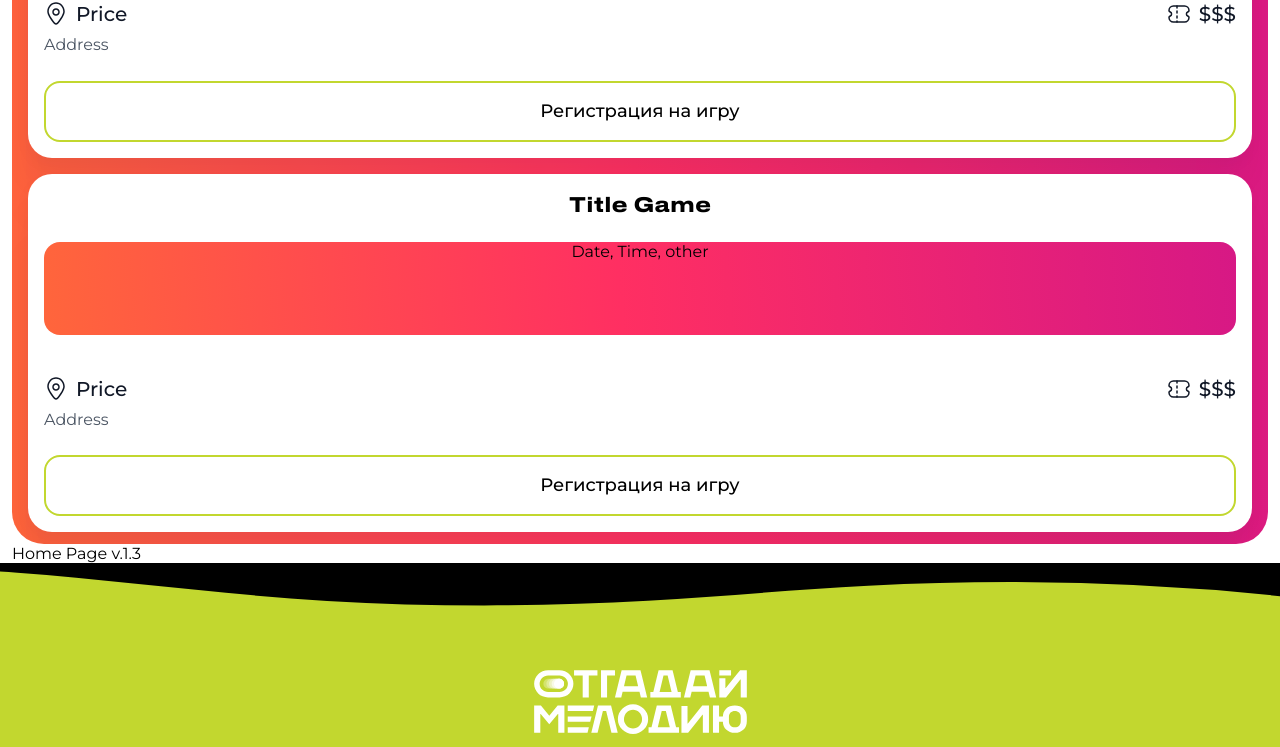
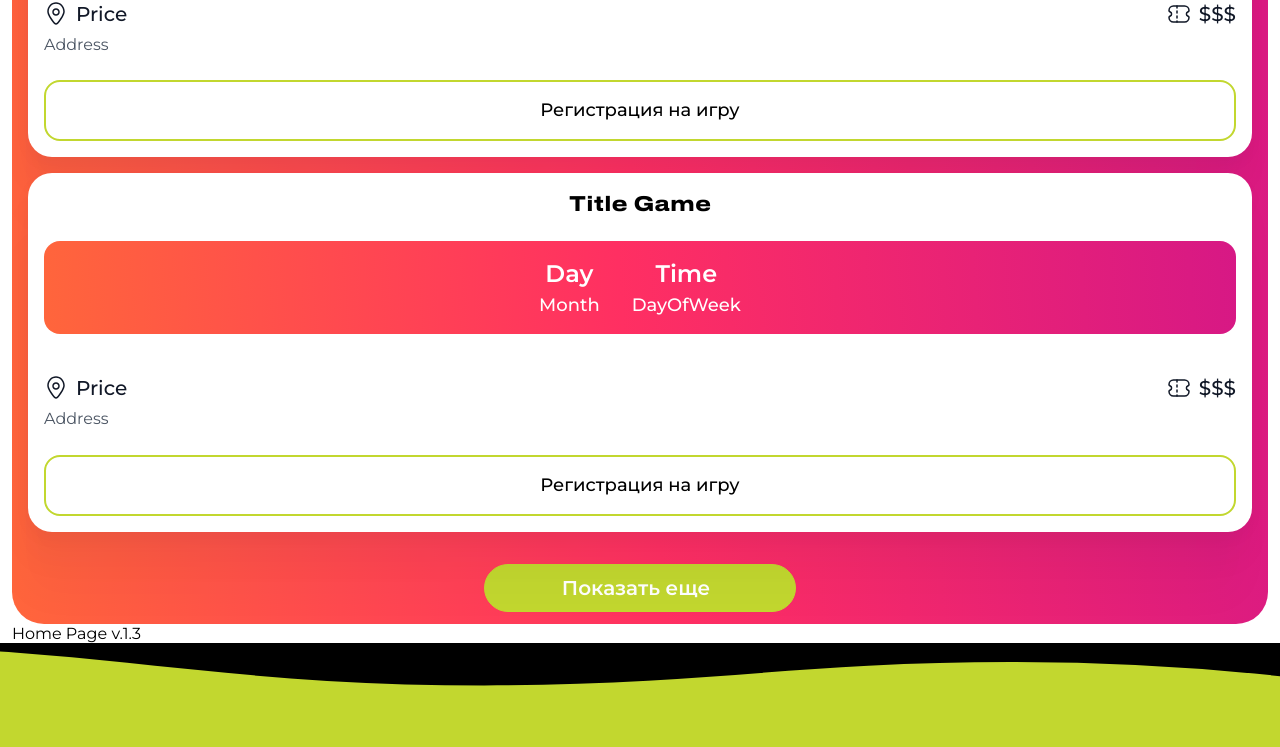
Before and after one commit to otgadaymelody/otgadaymelody-web, a React (Create React App) app: page / in a window 1280 px wide. Shown: the part 1360-2107 px from the top of the page. Built offline with nearby package versions, Linux system fonts and the light colour scheme.

Commit message:
feat(future-games): add date-info-block component and base-button

```diff
--- a/src/components/future-game/FutureGame.tsx
+++ b/src/components/future-game/FutureGame.tsx
@@ -3,13 +3,14 @@ import GameRegistrationButton from '../ui/game-reg-button/GameRegistrationButton
 import './FutureGame.css';
 import { ReactComponent as LocationImg } from '../../assets/images/future-game/Location.svg';
 import { ReactComponent as PriceImg } from '../../assets/images/future-game/Ticket.svg';
+import DateInfoBlock from './date-info-block/DateInfoBlock';
 
 const FutureGame = (): React.ReactElement => {
   return (
     <div className="future-game">
       <div className="future-game__title-block">
         <div className="future-game__title">Title Game</div>
-        <div className="future-game__info-block">Date, Time, other</div>
+        <DateInfoBlock />
       </div>
       <div className="future-game__description-block">
         <div className="future-game__description">
--- /dev/null
+++ b/src/components/future-game/date-info-block/DateInfoBlock.css
@@ -0,0 +1,27 @@
+.date-info-block {
+   width: 100%;
+   padding: 16px 24px;
+   border-radius: 16px;
+   display: flex;
+   justify-content: center;
+   gap: 32px;
+   background: var(--color-gradient);
+   color: var(--color-bg-white);
+}
+
+.date-info-block__date-block,
+.date-info-block__time-block {
+   display: flex;
+   flex-direction: column;
+   gap: 2px;
+}
+
+.date-info-block__time,
+.date-info-block__day {
+   font: var(--fonts-p-infographic-description);
+}
+
+.date-info-block__month,
+.date-info-block__day-of-week {
+   font: var(--fonts-registration-button-title);
+}
--- /dev/null
+++ b/src/components/future-game/date-info-block/DateInfoBlock.tsx
@@ -0,0 +1,19 @@
+import React from 'react';
+import './DateInfoBlock.css';
+
+const DateInfoBlock = (): React.ReactElement => {
+  return (
+    <div className="date-info-block">
+      <div className="date-info-block__date-block">
+        <span className="date-info-block__day">Day</span>
+        <span className="date-info-block__month">Month</span>
+      </div>
+      <div className="date-info-block__time-block">
+        <span className="date-info-block__time">Time</span>
+        <span className="date-info-block__day-of-week">DayOfWeek</span>
+      </div>
+    </div>
+  );
+};
+
+export default DateInfoBlock;
--- a/src/components/future-games-list/FutureGamesList.css
+++ b/src/components/future-games-list/FutureGamesList.css
@@ -27,4 +27,17 @@
    display: flex;
    flex-direction: column;
    gap: 16px;
+
+   position: relative;
+   z-index: 10;
 }
+
+.future-games-list__show-more-btn {
+   margin-top: 32px;
+   width: 100%;
+   max-width: 312px;
+}
+
+.future-games-list__show-more-title-btn {
+   font: var(--fonts-faq-block);
+}
--- a/src/components/future-games-list/FutureGamesList.tsx
+++ b/src/components/future-games-list/FutureGamesList.tsx
@@ -1,6 +1,7 @@
 import React from 'react';
 import BlockBackground from '../block-background/BlockBackground';
 import FutureGame from '../future-game/FutureGame';
+import BaseButton from '../ui/base-button/BaseButton';
 import './FutureGamesList.css';
 
 const FutureGamesList = (): React.ReactElement => {
@@ -11,6 +12,11 @@ const FutureGamesList = (): React.ReactElement => {
     bottomRight: 'banner__mediator_bottom-right',
   };
 
+  const showMoreBtnClasses = {
+    buttonForm: 'future-games-list__show-more-btn',
+    buttonTitle: 'future-games-list__show-more-title-btn',
+  };
+
   return (
     <BlockBackground className="future-games-list" mediatorsClasses={mediatorClasses}>
       <h2 className="future-games-list__title">Предстоящие игры</h2>
@@ -19,6 +25,7 @@ const FutureGamesList = (): React.ReactElement => {
         <FutureGame />
         <FutureGame />
       </div>
+      <BaseButton styles={showMoreBtnClasses} title="Показать еще" />
     </BlockBackground>
   );
 };
```
